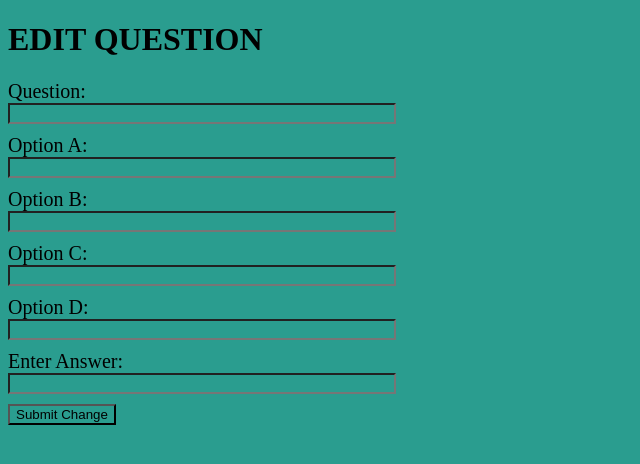
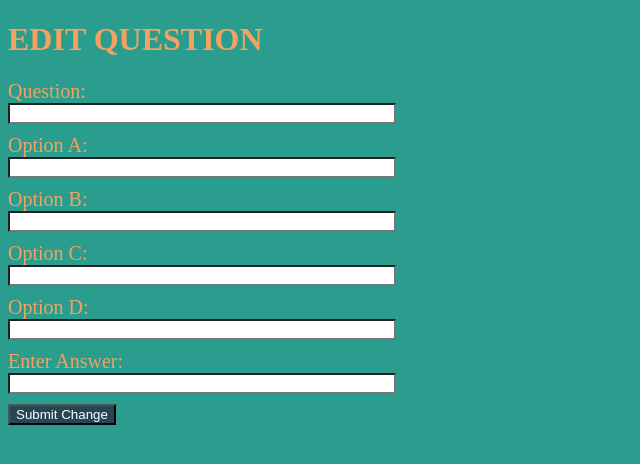
Before and after one commit to c1894p/fof-frontend, a React (Create React App) app: page /dashboard/1/1/editquestion in a window 1280 px wide. Shown: the top 464 px of the page, without its empty margins (0-640 px from the left). Built offline with nearby package versions, Linux system fonts and the light colour scheme; no server answers.

Commit message:
styling edits 3

```diff
--- a/src/components/edit-question/edit-question.component.jsx
+++ b/src/components/edit-question/edit-question.component.jsx
@@ -64,8 +64,8 @@ export const EditQuestion = ({ getData }) => {
   };
 
   return (
-    <div>
-      <h1>EDIT QUESTION</h1>
+    <div className="edit-question-container">
+      <h1 className="edit-question-header">EDIT QUESTION</h1>
       <form onSubmit={handleSubmit}>
         <label htmlFor="question" className="edit-question-label">Question: </label>
         <input
@@ -121,7 +121,7 @@ export const EditQuestion = ({ getData }) => {
           className="edit-question-input"
           required
         />
-        <input type="submit" value="Submit Change"/>
+        <input className="edit-question-submit" type="submit" value="Submit Change"/>
       </form>
     </div>
   );
--- a/src/components/edit-question/edit-question.styles.css
+++ b/src/components/edit-question/edit-question.styles.css
@@ -1,10 +1,24 @@
+.edit-question-container{
+    color: #f4a261
+}
+
 .edit-question-input{
     width:380px;
     display:flex;
     flex-direction: column;
     margin-bottom: 10px;
+    background-color: white;
 }
 
 .edit-question-label{
     font-size: 20px;
 }
+
+.edit-question-submit{
+    background-color:#264653;
+    color: white;
+}
+
+.edit-question-submit:hover{
+    cursor: pointer;
+}
--- a/src/components/edit-quiz/edit-quiz.component.jsx
+++ b/src/components/edit-quiz/edit-quiz.component.jsx
@@ -49,8 +49,8 @@ export const EditQuiz = ({getData}) => {
 
 if (quizState == null) return null
   return (
-    <div>
-      <h1>EDIT QUIZ</h1>
+    <div className="edit-quiz-container">
+      <h1 className="edit-quiz-header">EDIT QUIZ</h1>
       <form onSubmit={handleSubmit}>
         <label htmlFor="title" className="edit-quiz-label">Quiz Title: </label>
         <input
@@ -58,6 +58,7 @@ if (quizState == null) return null
           name="title"
           value={quizState.title}
           onChange={handleChange}
+          className="edit-quiz-input"
           required
         />
         <input type="submit" value="Submit Change" className="edit-quiz-btn"/>
--- a/src/components/edit-quiz/edit-quiz.styles.css
+++ b/src/components/edit-quiz/edit-quiz.styles.css
@@ -1,9 +1,23 @@
+.edit-quiz-container{
+    color: #f4a261
+}
+
 .edit-quiz-label{
     font-size: 20px;
+}
+
+.edit-quiz-input{
+    background-color: white;
 }
 
 .edit-quiz-btn{
     display:flex;
     flex-direction: column;
     margin-top: 15px;
+    background-color:#264653;
+    color: white;
 }
+
+.edit-quiz-btn:hover{
+    cursor: pointer;
+}
```
